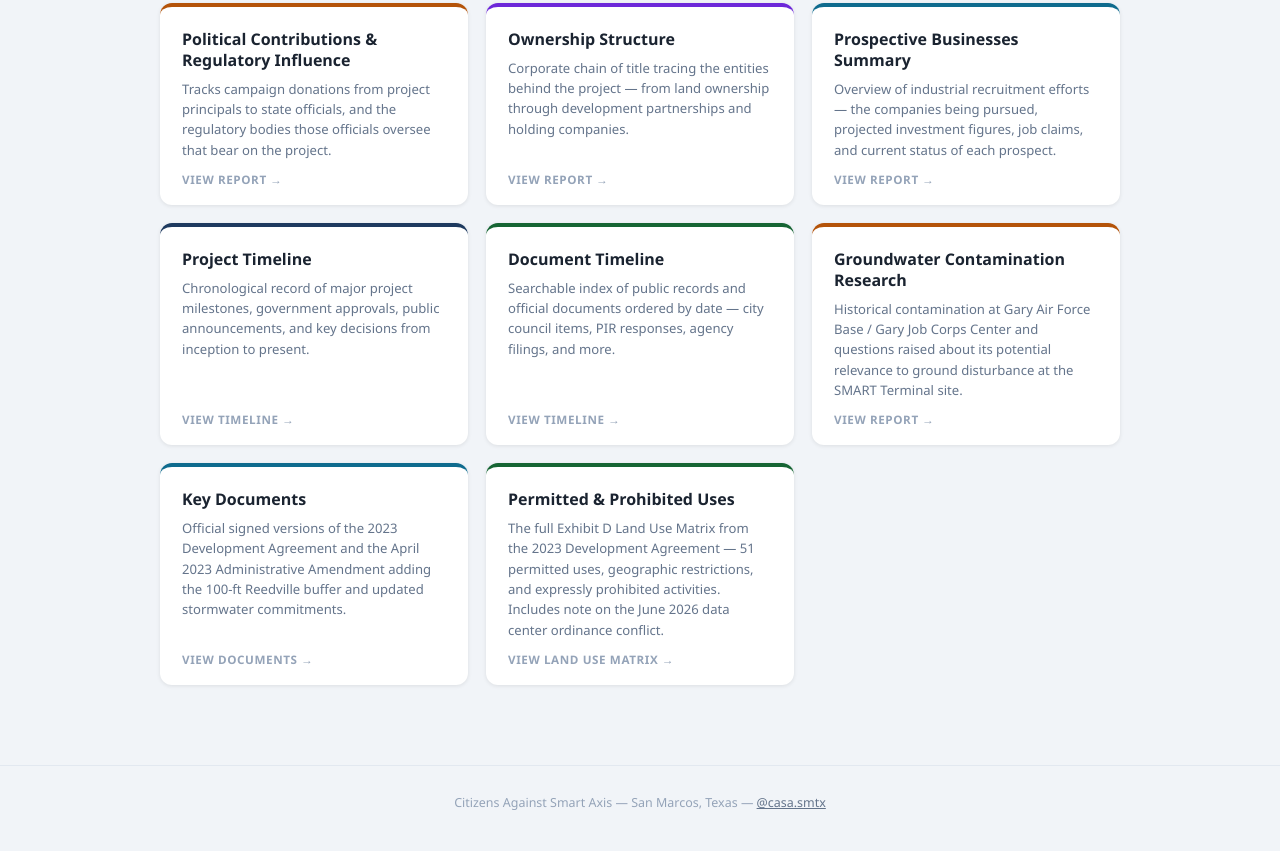
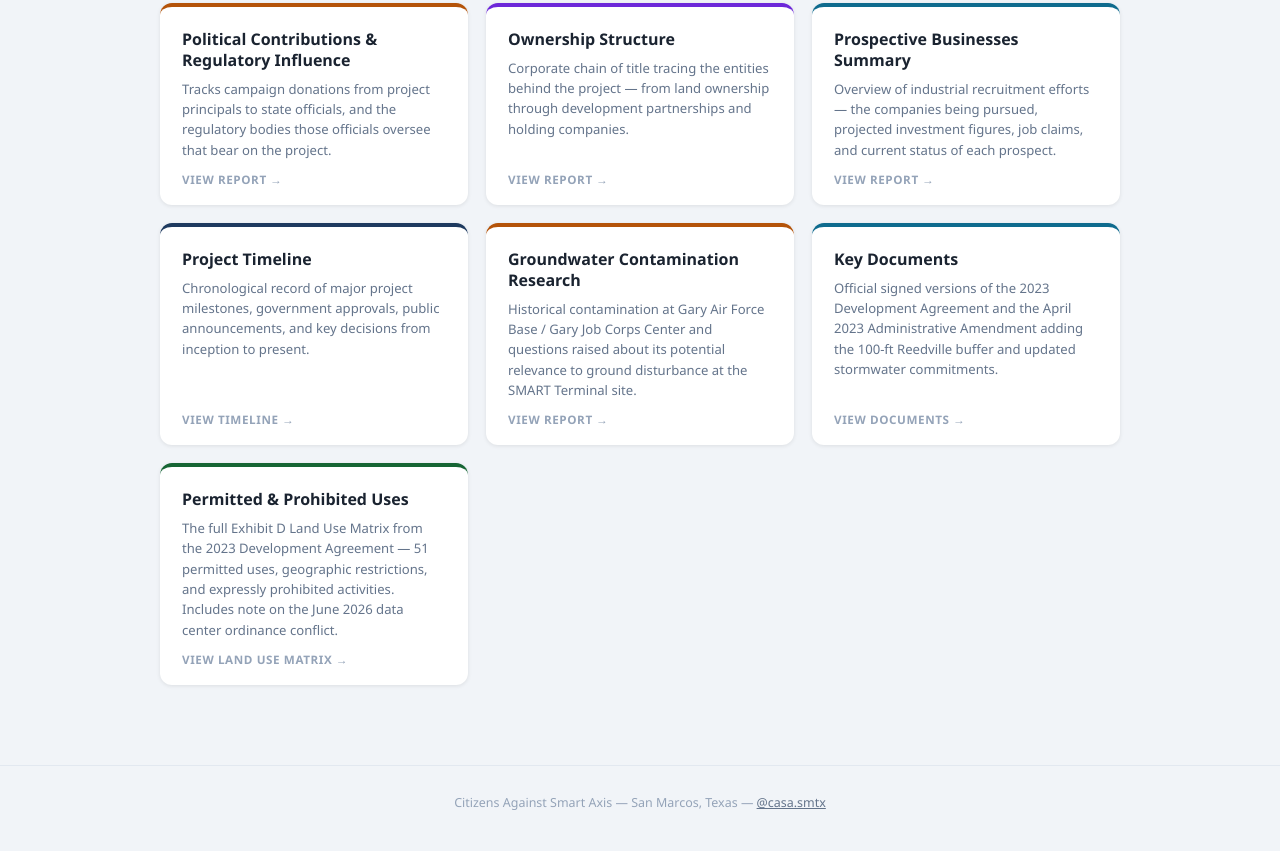
Before and after one commit to smartterminalcommunityinfo/smartterminalcommunityinfo.github.io, a plain HTML site: page index.html in a window 1280 px wide. Shown: the part 2816-3667 px from the top of the page. Drawn offline with Linux system fonts and the light colour scheme.

Commit message:
Remove Document Timeline card from homepage

```diff
--- a/index.html
+++ b/index.html
@@ -397,12 +397,6 @@ footer {
       <div class="open-label">View Timeline &rarr;</div>
     </a>
 
-    <a class="card green" href="timeline.html">
-      <h2>Document Timeline</h2>
-      <p>Searchable index of public records and official documents ordered by date — city council items, PIR responses, agency filings, and more.</p>
-      <div class="open-label">View Timeline &rarr;</div>
-    </a>
-
     <a class="card" href="superfund.html" style="border-top-color: #b45309;">
       <h2>Groundwater Contamination Research</h2>
       <p>Historical contamination at Gary Air Force Base / Gary Job Corps Center and questions raised about its potential relevance to ground disturbance at the SMART Terminal site.</p>
```
